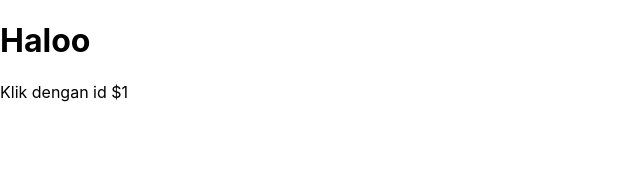
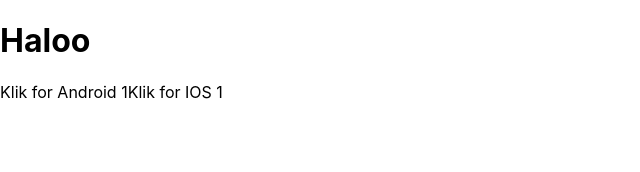
Before and after one commit to vrizawahyu22/next-intent, a Next.js app: page /product/1 in a window 1280 px wide. Shown: the top 172 px of the page, without its empty margins (0-640 px from the left). Built offline with nearby package versions, Linux system fonts and the light colour scheme.

Commit message:
Update [id].js

```diff
--- a/pages/product/[id].js
+++ b/pages/product/[id].js
@@ -7,7 +7,8 @@ export default function Home() {
     return (
         <div>
             <h1>Haloo</h1>
-            <a href={"intent://product/"+id+"#Intent;scheme=help;package=com.helpdelivery;end"}>Klik dengan id ${id}</a>
+            <a href={"intent://product/"+id+"#Intent;scheme=help;package=com.helpdelivery;end"}>Klik for Android {id}</a>
+            <a href={"help://product/"+id}>Klik for IOS {id}</a>
         </div>
     );
 };
```
